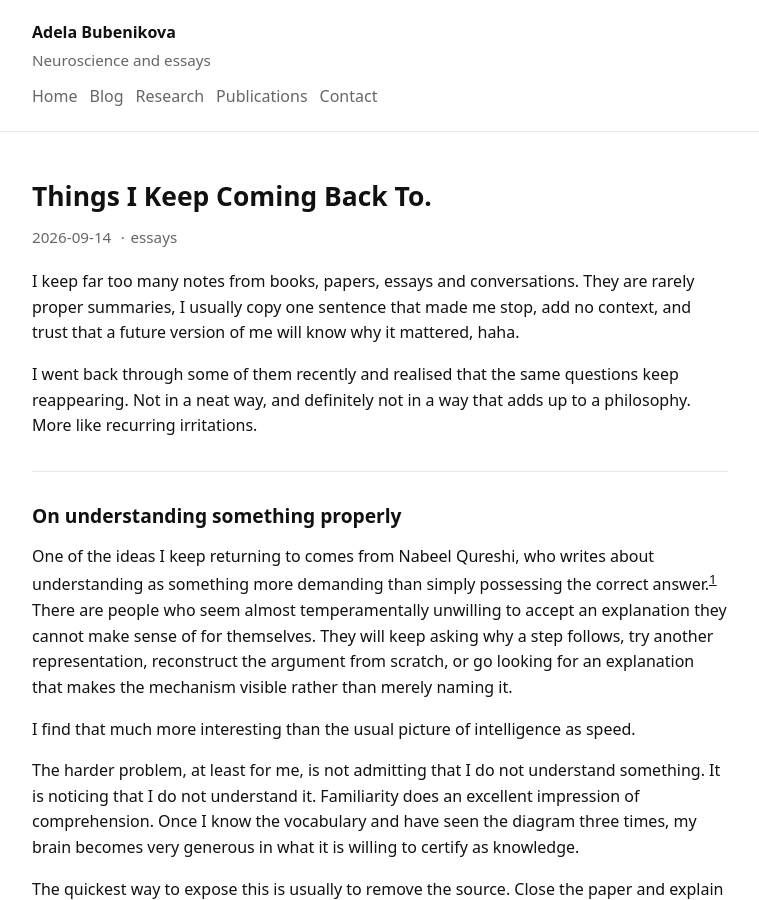
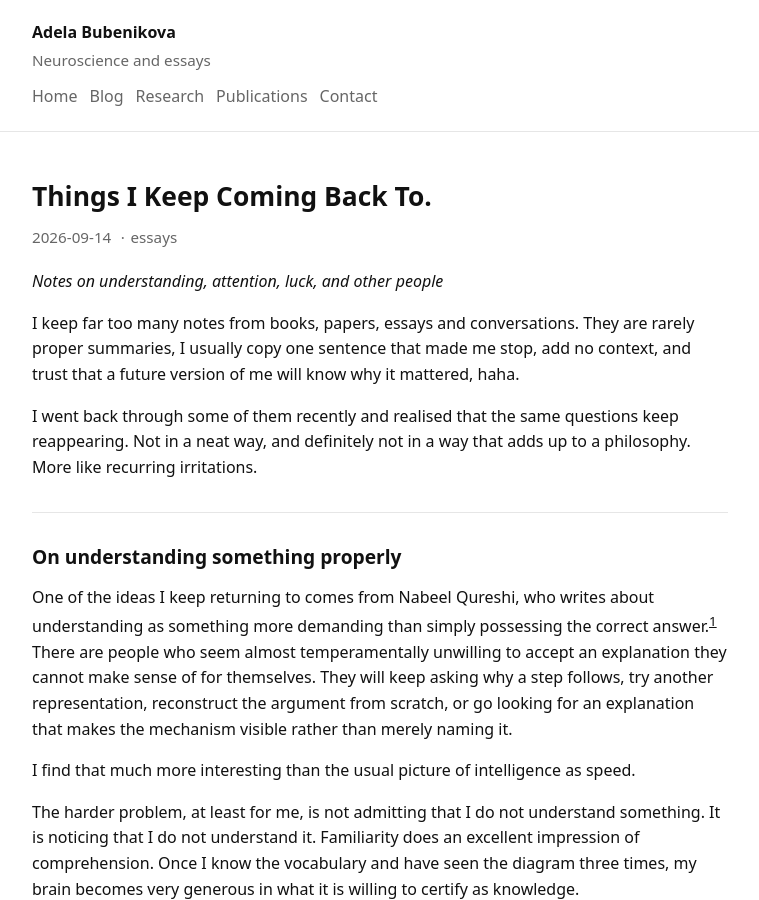
Before and after one commit to bubenikovaadela/bubenikovaadela.github.io, a Jekyll site: the page built from _posts/2026-09-14-things-i-keep-coming-back-to.md, in a window 1280 px wide and 900 px high. Shown: the whole window, without its empty margins (260-1019 px from the left). Built offline with Jekyll 4.4.1, drawn with Linux system fonts in a browser that asks for light colours.

Commit message:
Enhance essay with additional notes and reflections
Added notes on understanding, attention, luck, and other people to the essay.

```diff
--- a/_posts/2026-09-14-things-i-keep-coming-back-to.md
+++ b/_posts/2026-09-14-things-i-keep-coming-back-to.md
@@ -5,6 +5,8 @@ date: 2026-09-14 08:00:00 +0100
 categories: [essays]
 
 ---
+
+*Notes on understanding, attention, luck, and other people*
 
 I keep far too many notes from books, papers, essays and conversations. They are rarely proper summaries, I usually copy one sentence that made me stop, add no context, and trust that a future version of me will know why it mattered, haha.
 
```
